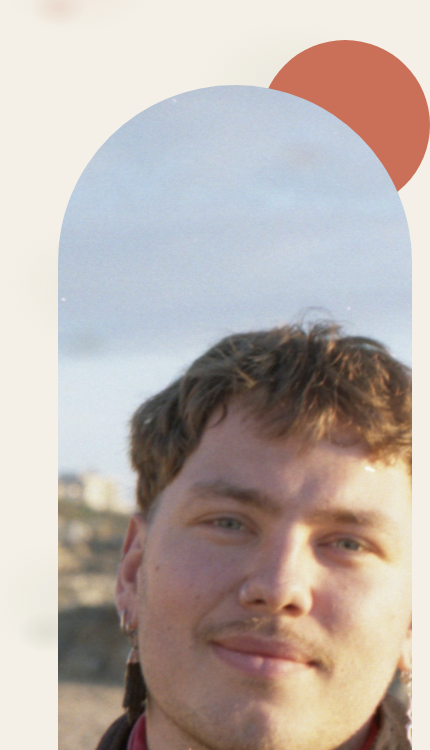
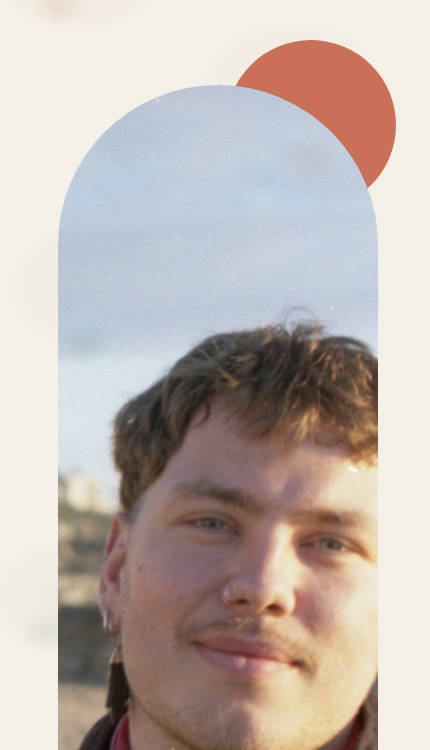
Before and after one commit to FloGuet98/wideminds, a plain HTML site: page index.html in a window 390 px wide. Shown: the part 94-844 px from the top of the page, 430 px wide, since content can reach past the window. Drawn offline with nearby package versions, Linux system fonts and the light colour scheme; files whose address does not match are found by name.

Commit message:
Add styles for smaller hero portrait
Added styles for a smaller hero portrait and adjusted media queries for responsiveness.

```diff
--- a/styles.css
+++ b/styles.css
@@ -1022,3 +1022,27 @@ body::after {
 .faq-intro{display:grid;grid-template-columns:1fr 1fr;gap:50px;align-items:end;margin-bottom:38px}.faq-intro p{max-width:390px;margin:0}.faq-list{border-top:1px solid var(--line)}.faq-list details{border-bottom:1px solid var(--line)}.faq-list summary{list-style:none;cursor:pointer;position:relative;padding:18px 32px 18px 0;font:clamp(23px,2.8vw,34px)/1.15 var(--serif);letter-spacing:-.035em}.faq-list summary::-webkit-details-marker{display:none}.faq-list summary::after{content:"+";position:absolute;right:2px;font:18px var(--mono);color:var(--clay)}.faq-list details[open] summary::after{content:"–"}.faq-list details p{max-width:720px;margin:0;padding:0 32px 24px 0}.legal{border-top:1px solid var(--line);padding:65px 0 80px}.legal h2{margin-bottom:20px}.legal>p:last-child{max-width:750px}.legal .eyebrow{margin-bottom:20px}
 .diagnostic-note{display:grid;grid-template-columns:minmax(180px,.55fr) 1.45fr;gap:34px;align-items:stretch;max-width:920px;margin:70px auto 0;padding:20px;border:1px solid var(--line);border-radius:32px 26px 36px 24px;background:#ebe7dd}.diagnostic-note h3{font:clamp(36px,4vw,53px)/.96 "Instrument Serif",serif;letter-spacing:-.045em;margin:0 0 17px}.diagnostic-note p:last-child{margin:0;max-width:64ch}.shore-image{min-height:260px;border-radius:24px 18px 29px 19px;background-image:linear-gradient(90deg,rgba(244,240,231,.08),rgba(244,240,231,.2)),url("images/berlin-shore.jpg");background-size:cover;background-position:left center;filter:saturate(.65) contrast(.92)}
 @media(max-width:900px){.sessions .session-grid{grid-template-columns:1fr}.sessions .session-grid article:nth-child(3){grid-column:auto}.faq-intro,.diagnostic-note{grid-template-columns:1fr;gap:25px}.qualification-panel{padding:22px}.legal{padding:55px 0}.faq-intro{margin-bottom:28px}.shore-image{min-height:210px;background-position:left center}}
+
+
+/* Smaller hero portrait */
+.hero-portrait {
+  width: min(100%, 360px);
+  max-width: 360px;
+  justify-self: end;
+}
+
+.hero-portrait img {
+  width: 100%;
+  aspect-ratio: 0.8;
+  object-fit: cover;
+  object-position: center center;
+}
+
+/* Smaller portrait on phones */
+@media (max-width: 720px) {
+  .hero-portrait {
+    width: min(100%, 320px);
+    max-width: 320px;
+    justify-self: start;
+  }
+}
```
